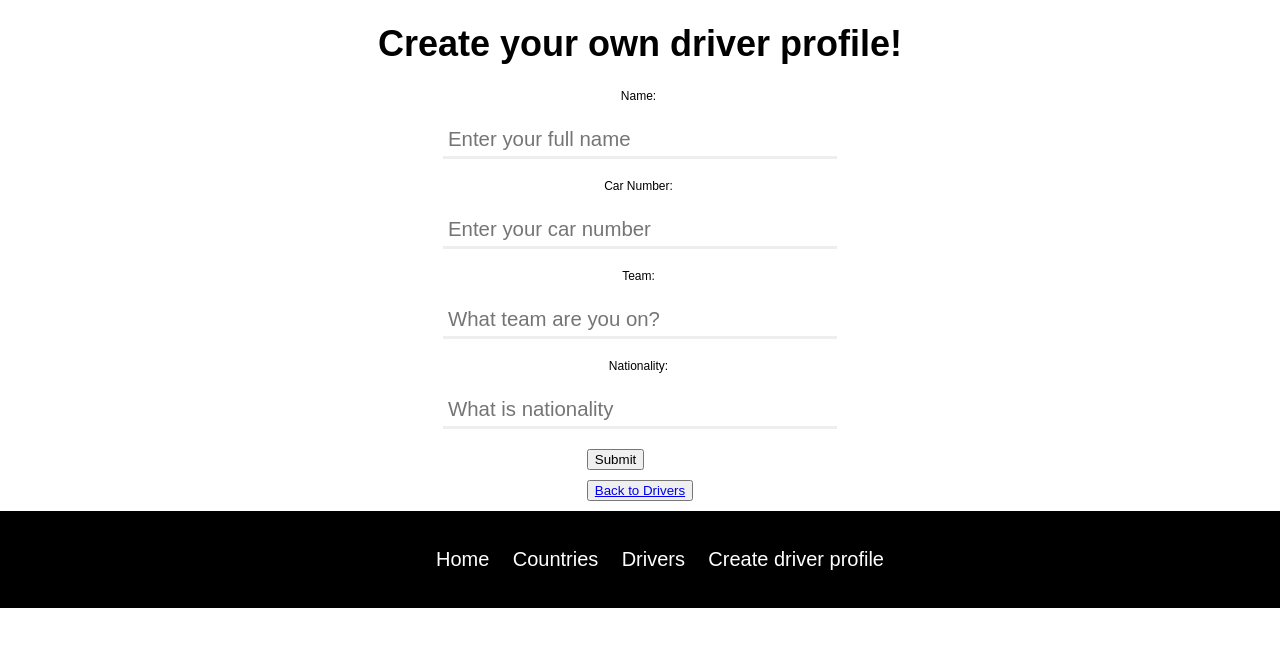
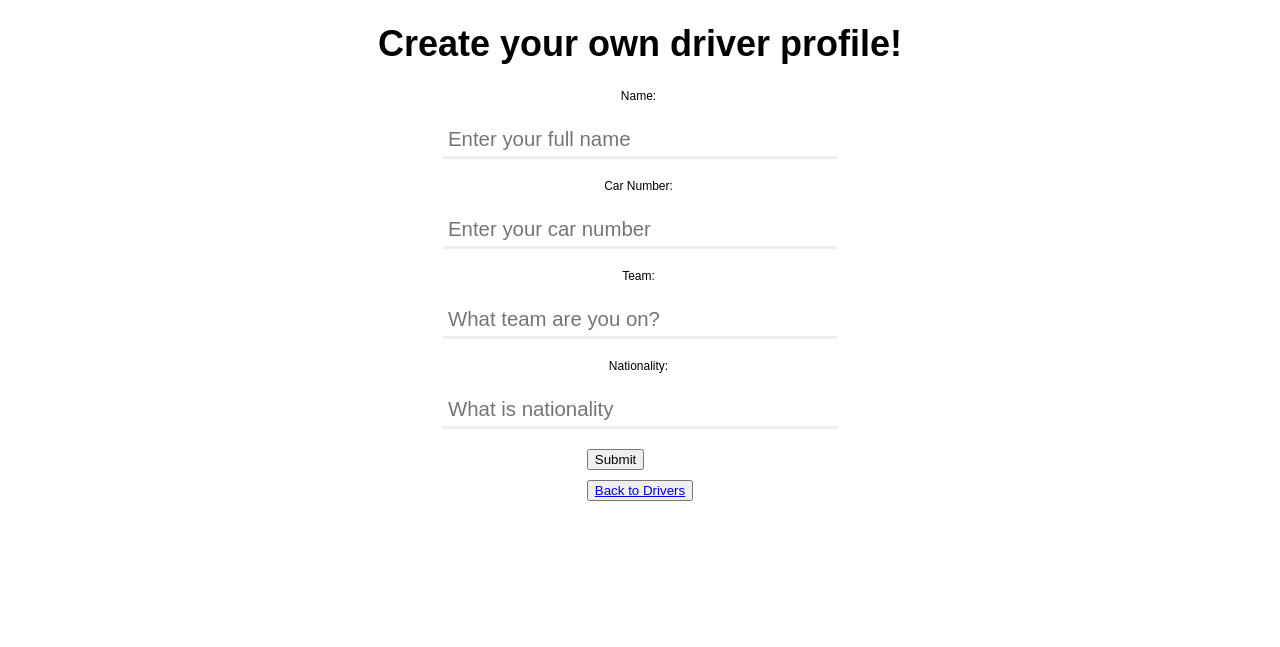
Before and after one commit to janell-anderson/Formula-Team-App, a Node server app: page /driver/new in a window 1280 px wide. Shown: the part 118-765 px from the top of the page. Run offline with Node 20, Linux system fonts and the light colour scheme.

Commit message:
minor css fix

```diff
--- a/partials/end.ejs
+++ b/partials/end.ejs
@@ -1,12 +1,2 @@
-
-
-<nav>
-  <ul>
-    <li><a href="/">Home</a></li>
-    <li><a href="/nation">Countries</a></li>
-    <li><a href="/driver">Drivers</a></li>
-    <li><a href="/driver/new">Create driver profile</a></li>
-  </ul>
-</nav>
 </body>
 </html>
```
